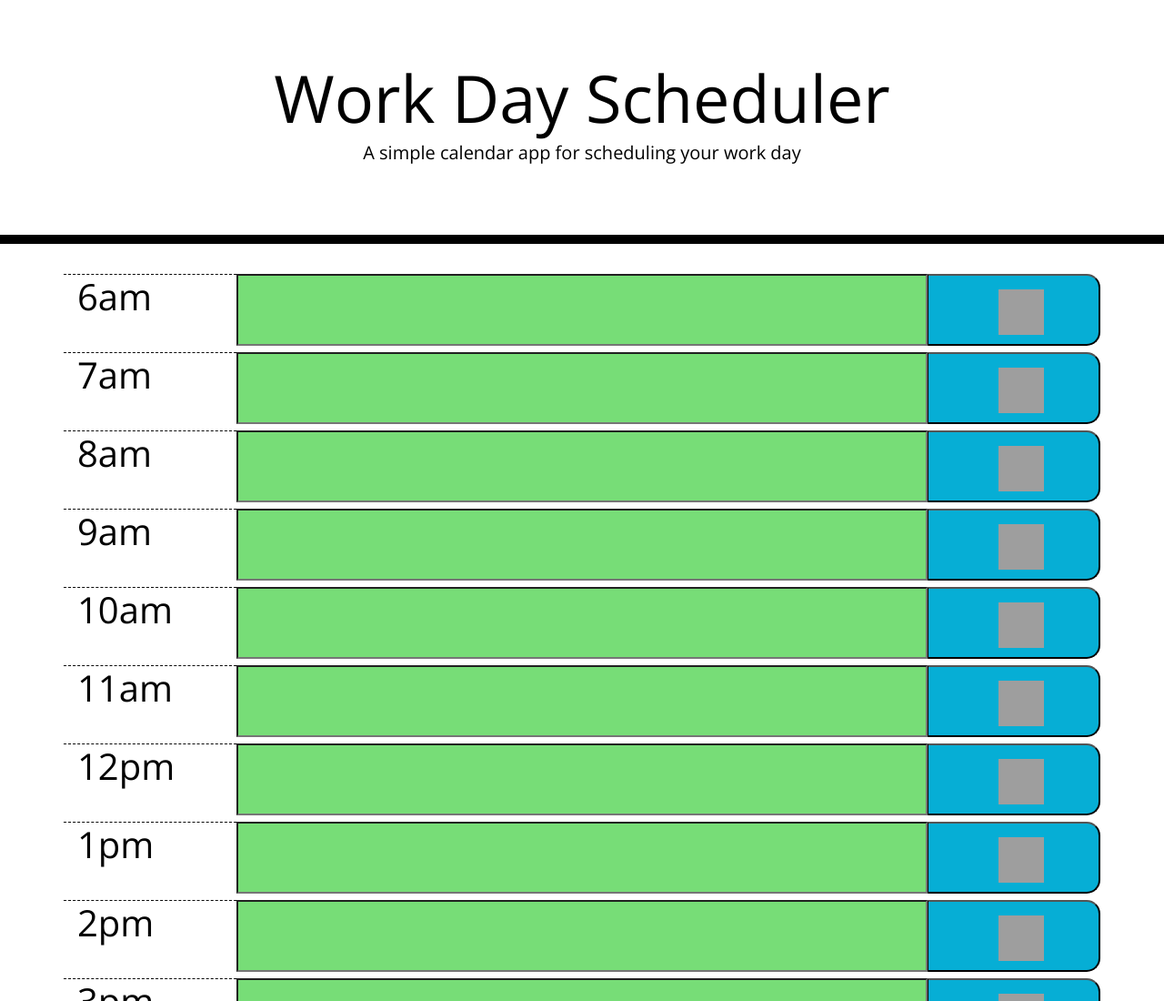
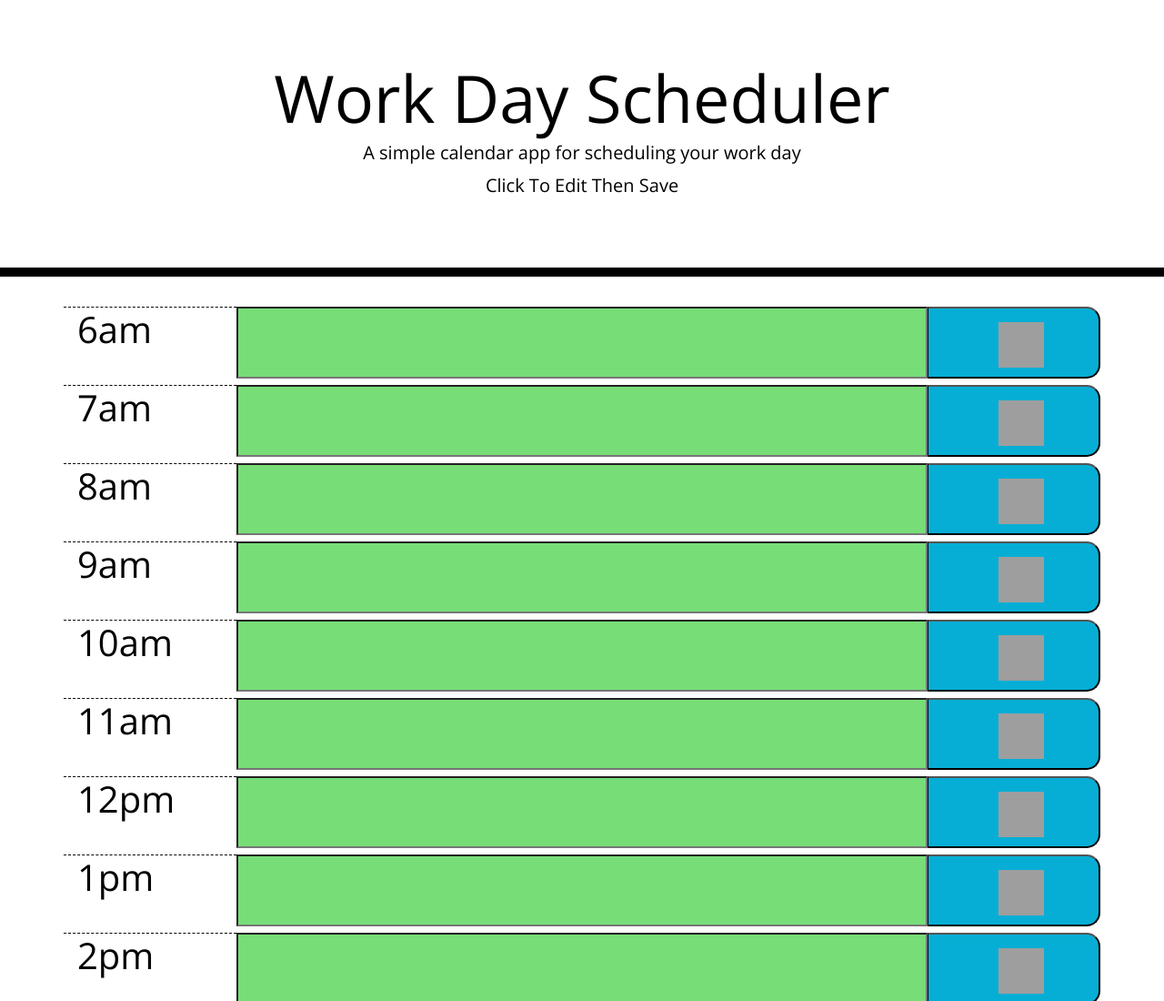
Before and after one commit to saidaguilar619/scheduler, a plain HTML site: page index.html in a window 1280 px wide. Shown: the top 1100 px of the page at 91% size. Drawn offline with nearby package versions, Linux system fonts and the light colour scheme; grey boxes are pictures that could not be loaded.

Commit message:
Add files via upload

```diff
--- a/index.html
+++ b/index.html
@@ -20,6 +20,7 @@
     <header class="jumbotron">
       <h1 class="display-3">Work Day Scheduler</h1>
       <p class="lead">A simple calendar app for scheduling your work day</p>
+      <p class="lead">Click To Edit Then Save</p>
       <p id="currentDay" class="lead"></p>
     </header>
     <div class="container"> </div>
```
